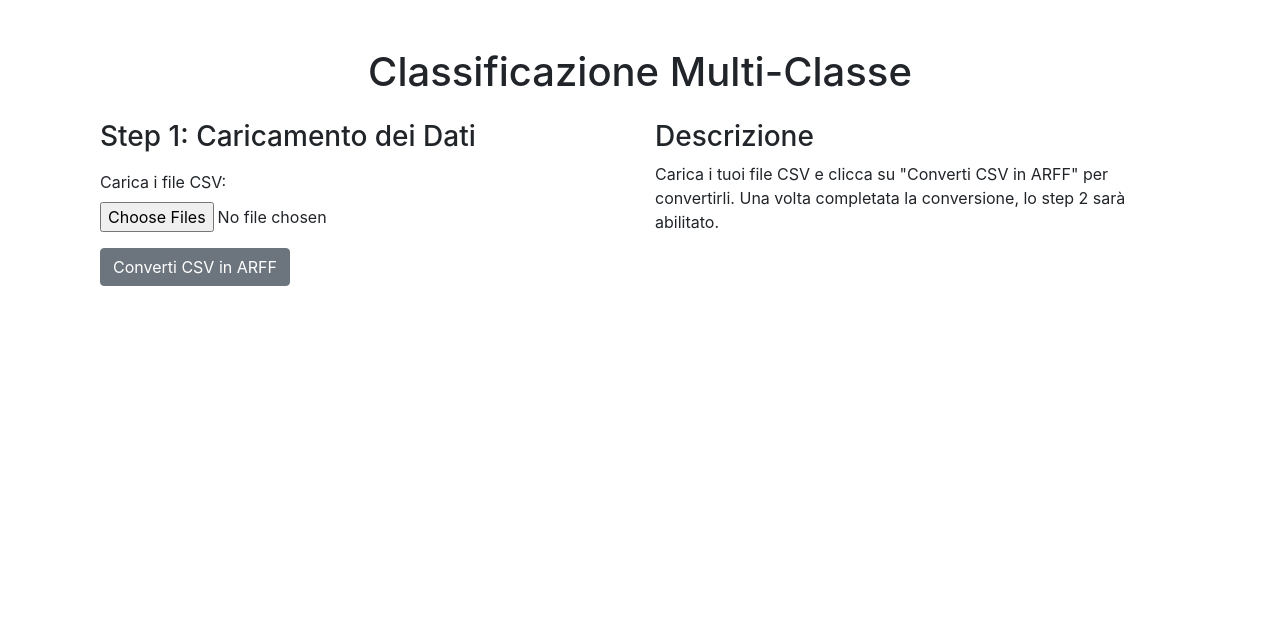
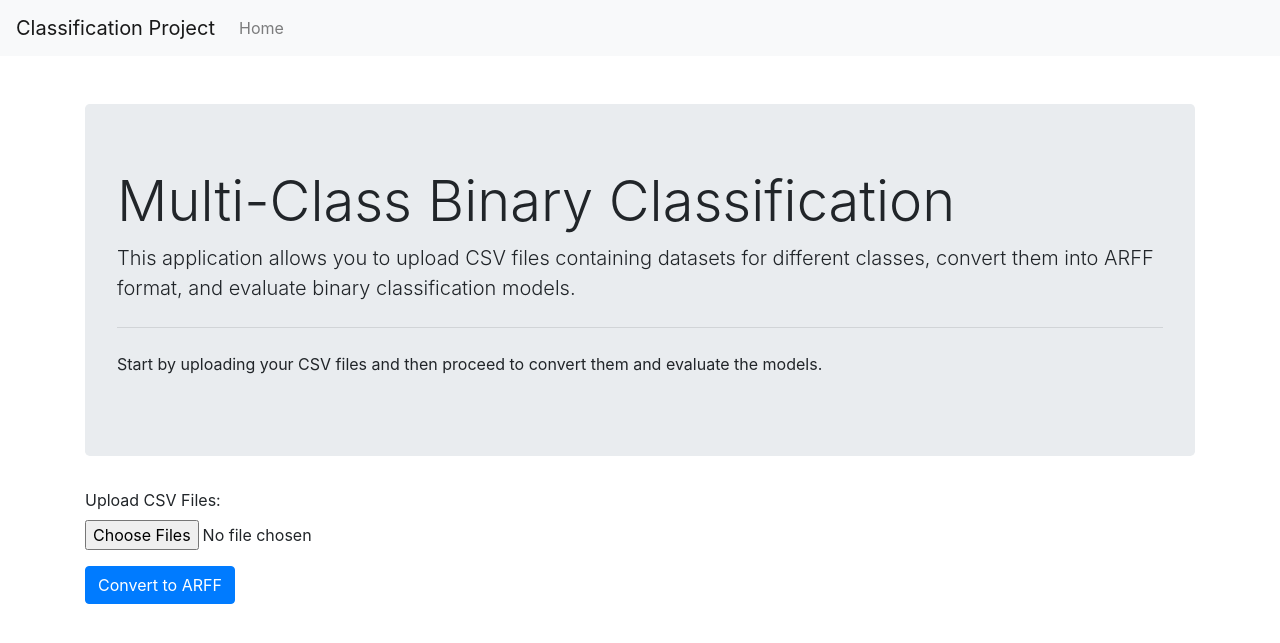
Before and after one commit to simonediaco/Multi-Class-Binary-Classification, a Flask app: page / in a window 1280 px wide. Shown: the top 643 px of the page. Run offline with Flask 3, Linux system fonts and the light colour scheme; some libraries are stand-ins or nearby versions.

Commit message:
Refactored CSV to ARFF conversion and improved UX for conversion feedback

```diff
--- a/app.py
+++ b/app.py
@@ -1,113 +1,68 @@
 from flask import Flask, render_template, request, jsonify, send_from_directory
+import os
 import pandas as pd
-import os
 from werkzeug.utils import secure_filename
-from utils.data_processing import create_binary_datasets, save_to_arff, load_datasets, preprocess_datasets
+from utils.data_processing import create_binary_datasets, load_datasets, preprocess_datasets
 from utils.model_evaluation import evaluate_models
-from sklearn.model_selection import cross_val_score, StratifiedKFold
-from sklearn.ensemble import RandomForestClassifier  # Assicurati di importare RandomForestClassifier
-import logging
+from utils.csv_to_arff import csv_to_arff
 
 app = Flask(__name__)
 app.config['UPLOAD_FOLDER'] = 'data/uploads/'
 
-# Creazione della cartella di log se non esiste
-if not os.path.exists('logs'):
-    os.makedirs('logs')
-
-# Configurazione logging
-debug_log = logging.FileHandler('logs/debug.log')
-error_log = logging.FileHandler('logs/error.log')
-
-debug_log.setLevel(logging.DEBUG)
-error_log.setLevel(logging.ERROR)
-
-formatter = logging.Formatter('%(asctime)s %(levelname)s %(message)s')
-debug_log.setFormatter(formatter)
-error_log.setFormatter(formatter)
-
-app.logger.addHandler(debug_log)
-app.logger.addHandler(error_log)
-app.logger.setLevel(logging.DEBUG)
-
+def ensure_directory_exists(directory):
+    if not os.path.exists(directory):
+        os.makedirs(directory)
 
 @app.route('/')
 def index():
-    files_present = os.path.exists('data/converted') and any(
-        fname.endswith('.arff') for fname in os.listdir('data/converted'))
+    files_present = os.path.exists('data/converted') and any(fname.endswith('.arff') for fname in os.listdir('data/converted'))
     return render_template('index.html', files_present=files_present)
-
 
 @app.route('/convert', methods=['POST'])
 def convert():
     if 'files' not in request.files:
-        app.logger.error('No files part in the request')
         return jsonify({'error': 'No files part in the request'}), 400
 
     files = request.files.getlist('files')
-    datasets = []
+    ensure_directory_exists(app.config['UPLOAD_FOLDER'])
     for file in files:
         filename = secure_filename(file.filename)
         file_path = os.path.join(app.config['UPLOAD_FOLDER'], filename)
         file.save(file_path)
-        datasets.append(pd.read_csv(file_path))
 
-    binary_datasets = create_binary_datasets(datasets)
-    if not os.path.exists('data/converted'):
-        os.makedirs('data/converted')
-    save_to_arff(binary_datasets, [f'data/converted/file{i + 1}.arff' for i in range(len(binary_datasets))])
+    try:
+        ensure_directory_exists('data/converted')
+        csv_files = [f for f in os.listdir(app.config['UPLOAD_FOLDER']) if f.endswith('.csv')]
+        for i, csv_file in enumerate(csv_files):
+            input_csv = os.path.join(app.config['UPLOAD_FOLDER'], csv_file)
+            output_arff = os.path.join('data/converted', f'file{i+1}.arff')
+            csv_to_arff(input_csv, output_arff)
+        message = "Files converted successfully"
+        message_type = "success"
+    except ValueError as e:
+        message = str(e)
+        message_type = "danger"
 
-    app.logger.info('Files converted successfully')
-    return jsonify({'message': 'Files converted successfully'})
-
+    files_present = os.path.exists('data/converted') and any(fname.endswith('.arff') for fname in os.listdir('data/converted'))
+    return render_template('index.html', files_present=files_present, message=message, message_type=message_type)
 
 @app.route('/results', methods=['POST'])
 def results():
     datasets = load_datasets('data/converted')
     datasets = preprocess_datasets(datasets)
     binary_datasets = create_binary_datasets(datasets)
-
-    # Logging delle distribuzioni delle classi binarie
-    for i, dataset in enumerate(binary_datasets):
-        app.logger.info(f"Dataset {i + 1} - Binary class distribution:\n{dataset['class'].value_counts()}")
-
     binary_results = evaluate_models(binary_datasets)
 
-    multi_class_dataset = pd.concat(datasets)
-    X_multi = multi_class_dataset.drop(columns=['class'])
-    y_multi = multi_class_dataset['class']
-    multi_class_model = RandomForestClassifier(n_estimators=100,
-                                               random_state=42)  # Usare un modello più semplice per debugging
-    skf = StratifiedKFold(n_splits=5)
-    try:
-        precision_multi = cross_val_score(multi_class_model, X_multi, y_multi, cv=skf, scoring='precision_weighted',
-                                          error_score='raise').mean()
-        recall_multi = cross_val_score(multi_class_model, X_multi, y_multi, cv=skf, scoring='recall_weighted',
-                                       error_score='raise').mean()
-
-        app.logger.info(f"Multi-class model - Precision: {precision_multi}, Recall: {recall_multi}")
-    except ValueError as e:
-        app.logger.error(f"Error evaluating multi-class model: {e}")
-        precision_multi, recall_multi = None, None
-
-    multi_class_results = (precision_multi, recall_multi)
-
-    if not os.path.exists('data/results'):
-        os.makedirs('data/results')
+    ensure_directory_exists('data/results')
 
     results_df = pd.DataFrame(binary_results, columns=['Precision', 'Recall'])
     results_df.to_csv('data/results/binary_results.csv', index=False)
 
-    multi_class_df = pd.DataFrame([multi_class_results], columns=['Precision', 'Recall'])
-    multi_class_df.to_csv('data/results/multi_class_results.csv', index=False)
-
-    return render_template('results.html', binary_results=binary_results, multi_class_results=multi_class_results)
-
+    return render_template('results.html', binary_results=binary_results)
 
 @app.route('/data/results/<path:filename>')
 def download_file(filename):
     return send_from_directory('data/results', filename, as_attachment=True)
 
-
 if __name__ == '__main__':
-    app.run(debug=True)
+    app.run(debug=True, port=5001)
--- a/data/results/binary_results.csv
+++ b/data/results/binary_results.csv
@@ -1,4 +1,4 @@
 Precision,Recall
-0.0,0.0
-0.0,0.0
-0.0,0.0
+1.0,1.0
+1.0,1.0
+1.0,1.0
--- a/data/results/multi_class_results.csv
+++ b/data/results/multi_class_results.csv
@@ -1,2 +1,2 @@
 Precision,Recall
-0.35926298420680447,0.39009193054136876
+1.0,1.0
--- a/templates/base.html
+++ b/templates/base.html
@@ -3,16 +3,26 @@
 <head>
     <meta charset="UTF-8">
     <meta name="viewport" content="width=device-width, initial-scale=1.0">
-    <title>{% block title %}Classificazione Multi-Classe{% endblock %}</title>
-    <link href="https://maxcdn.bootstrapcdn.com/bootstrap/4.5.2/css/bootstrap.min.css" rel="stylesheet">
-    <link rel="stylesheet" href="{{ url_for('static', filename='css/styles.css') }}">
+    <title>{% block title %}Multi-Class Binary Classification{% endblock %}</title>
+    <link href="https://stackpath.bootstrapcdn.com/bootstrap/4.3.1/css/bootstrap.min.css" rel="stylesheet">
+    {% block head %}{% endblock %}
 </head>
 <body>
+    <nav class="navbar navbar-expand-lg navbar-light bg-light">
+        <a class="navbar-brand" href="#">Classification Project</a>
+        <div class="collapse navbar-collapse" id="navbarNav">
+            <ul class="navbar-nav">
+                <li class="nav-item">
+                    <a class="nav-link" href="/">Home</a>
+                </li>
+            </ul>
+        </div>
+    </nav>
     <div class="container mt-5">
         {% block content %}{% endblock %}
     </div>
-    <script src="https://code.jquery.com/jquery-3.5.1.slim.min.js"></script>
-    <script src="https://cdn.jsdelivr.net/npm/@popperjs/core@2.9.2/dist/umd/popper.min.js"></script>
-    <script src="https://maxcdn.bootstrapcdn.com/bootstrap/4.5.2/js/bootstrap.min.js"></script>
+    <script src="https://code.jquery.com/jquery-3.3.1.slim.min.js"></script>
+    <script src="https://cdnjs.cloudflare.com/ajax/libs/popper.js/1.14.7/umd/popper.min.js"></script>
+    <script src="https://stackpath.bootstrapcdn.com/bootstrap/4.3.1/js/bootstrap.min.js"></script>
 </body>
 </html>
--- a/templates/index.html
+++ b/templates/index.html
@@ -1,59 +1,30 @@
 {% extends "base.html" %}
 
-{% block title %}Classificazione Multi-Classe - Home{% endblock %}
+{% block title %}Home - Multi-Class Binary Classification{% endblock %}
 
 {% block content %}
-<div class="container">
-    <h1 class="text-center">Classificazione Multi-Classe</h1>
-    <div class="row mt-4">
-        <div class="col-md-6">
-            <h3>Step 1: Caricamento dei Dati</h3>
-            <form id="upload-form" class="mt-3">
-                <div class="form-group">
-                    <label for="file-input">Carica i file CSV:</label>
-                    <input type="file" id="file-input" name="files" multiple class="form-control-file" accept=".csv">
-                </div>
-                <button type="button" class="btn btn-secondary" onclick="uploadFiles()">Converti CSV in ARFF</button>
-            </form>
-        </div>
-        <div class="col-md-6">
-            <h3>Descrizione</h3>
-            <p>Carica i tuoi file CSV e clicca su "Converti CSV in ARFF" per convertirli. Una volta completata la conversione, lo step 2 sarà abilitato.</p>
-        </div>
+<div class="jumbotron">
+    <h1 class="display-4">Multi-Class Binary Classification</h1>
+    <p class="lead">This application allows you to upload CSV files containing datasets for different classes, convert them into ARFF format, and evaluate binary classification models.</p>
+    <hr class="my-4">
+    <p>Start by uploading your CSV files and then proceed to convert them and evaluate the models.</p>
+</div>
+<form id="upload-form" action="/convert" method="post" enctype="multipart/form-data">
+    <div class="form-group">
+        <label for="files">Upload CSV Files:</label>
+        <input type="file" class="form-control-file" id="files" name="files" multiple>
     </div>
-    <div class="row mt-4" id="step2" style="display: {% if files_present %}block{% else %}none{% endif %};">
-        <div class="col-md-12">
-            <h3>Step 2: Esecuzione della Classificazione</h3>
-            <form action="/results" method="post" class="text-center mt-3">
-                <button type="submit" class="btn btn-primary">Esegui Classificazione</button>
-            </form>
-        </div>
-    </div>
+    <button type="submit" class="btn btn-primary">Convert to ARFF</button>
+</form>
+{% if message %}
+<div class="alert alert-{{ message_type }} mt-3" role="alert">
+    {{ message }}
 </div>
-
-<script>
-function uploadFiles() {
-    const input = document.getElementById('file-input');
-    const formData = new FormData();
-
-    for (const file of input.files) {
-        formData.append('files', file);
-    }
-
-    fetch('/convert', {
-        method: 'POST',
-        body: formData
-    })
-    .then(response => response.json())
-    .then(data => {
-        if (data.message) {
-            alert('Conversione completata!');
-            document.getElementById('step2').style.display = 'block';
-        } else {
-            alert('Errore nella conversione: ' + data.error);
-        }
-    })
-    .catch(error => console.error('Errore:', error));
-}
-</script>
+{% endif %}
+<div id="step2" class="mt-5" style="display: {{ 'block' if files_present else 'none' }};">
+    <h2>Step 2: Evaluate Models</h2>
+    <form action="/results" method="post">
+        <button type="submit" class="btn btn-success">Evaluate Models</button>
+    </form>
+</div>
 {% endblock %}
```
Also changed, not shown: templates/results.html (+12 -28 lines), test_scripts/check_arff.py (added, +18 -0 lines), test_scripts/check_data.py (added, +15 -0 lines), test_scripts/convert_csv_to_arff.py (added, +48 -0 lines), test_scripts/verify_conversion.py (added, +20 -0 lines), utils/csv_to_arff.py (added, +17 -0 lines), utils/data_processing.py (+17 -22 lines), utils/model_evaluation.py (+14 -26 lines), test_scripts/test_flask.py (renamed from test/test_flask.py), 4 other files.
